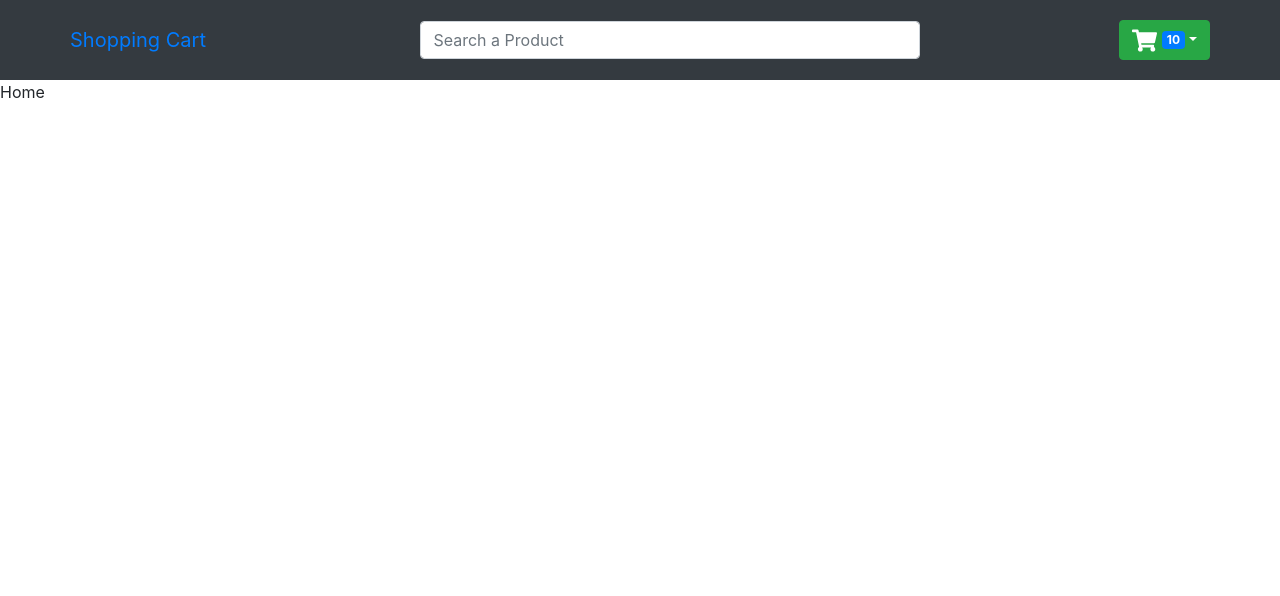
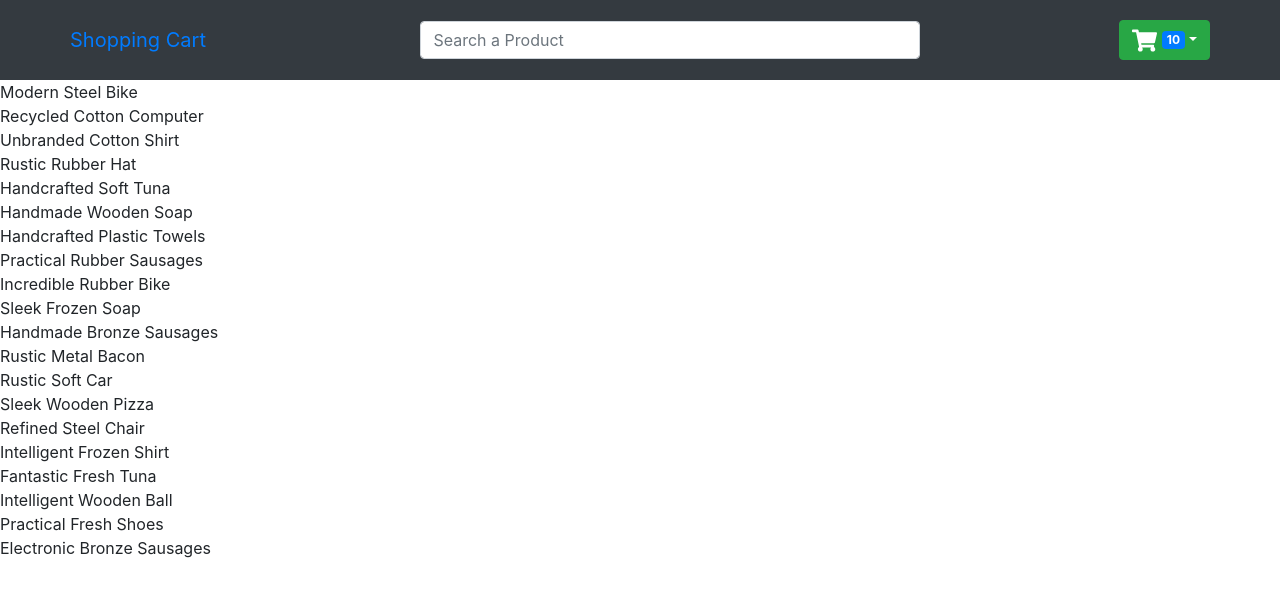
Before and after one commit to Pujari-Raj/Shopping-Cart, a React (Create React App) app: page / in a window 1280 px wide. Shown: the top 596 px of the page. Built offline with nearby package versions, Linux system fonts and the light colour scheme.

Commit message:
created and added context for products, single prodt page

```diff
--- a/package.json
+++ b/package.json
@@ -38,5 +38,8 @@
       "last 1 firefox version",
       "last 1 safari version"
     ]
+  },
+  "devDependencies": {
+    "@faker-js/faker": "^7.6.0"
   }
 }
--- a/src/components/Home.js
+++ b/src/components/Home.js
@@ -1,8 +1,19 @@
 import React from 'react'
+import { CartState } from '../context/Context'
+import SingleProduct from './SingleProduct';
 
 const Home = () => {
+    const {state : {products}} = CartState(); // destructing one layer
+    console.log(products);
   return (
-    <div>Home</div>
+    <div className='home'>
+        {/* <FIlters/> */}
+        <div className='productContainer'>
+            {products.map((prod) => {
+                return <SingleProduct prod={prod} key={prod.id} />
+            })}
+        </div>
+    </div>
   )
 }
 
--- /dev/null
+++ b/src/components/SingleProduct.js
@@ -0,0 +1,11 @@
+import React from 'react'
+
+const SingleProduct = ({prod}) => {
+  return (
+    <div>
+        {prod.name}
+    </div>
+  )
+}
+
+export default SingleProduct
--- /dev/null
+++ b/src/components/styles.css
@@ -0,0 +1,11 @@
+.home {
+    display: flex;
+}
+
+.productContainer{
+    display: flex;
+    width: 78%;
+    padding: 20px;
+    flex-wrap: wrap;
+    justify-content: space-around;
+}
--- /dev/null
+++ b/src/context/Context.js
@@ -0,0 +1,33 @@
+import React, { createContext, useContext, useReducer } from 'react';
+// Using (https://fakerjs.dev/) bcz faker is no more wokring
+import  {faker} from '@faker-js/faker';
+import { cartReducer } from './Reducer';
+
+const Cart = createContext();
+
+const Context = ({children}) => {
+
+    /*Craeting Array of 20 products and taking the values from faker API*/
+    const products = [...Array(20)].map(() => ({
+        id: faker.datatype.uuid(), //  for productid
+        name: faker.commerce.productName(), // for productname
+        price: faker.commerce.price(), // for product-price
+        image: faker.image.abstract(), // for product-image
+        inStock: faker.random.numeric(), // for product-availability
+        fastDelivery: faker.datatype.boolean(), // is product-fastDelivery
+        ratings: faker.datatype.number({'min': 1, 'max': 5}) // product ratings(1-5)
+    }));
+
+    console.log(products);
+    const [state, dispatch] = useReducer(cartReducer,{
+        products: products,
+        cart : [],
+    });
+
+  return <Cart.Provider value={{ state, dispatch}}>{children}</Cart.Provider>
+}
+
+export default Context;
+export const CartState = () => {
+    return useContext(Cart);
+}
--- /dev/null
+++ b/src/context/Reducer.js
@@ -0,0 +1,10 @@
+export const cartReducer = (state, action) => {
+    switch (action.type) {
+        // case value:
+
+        //     break;
+
+        default:
+            return state;
+    }
+}
--- a/src/index.js
+++ b/src/index.js
@@ -3,10 +3,13 @@ import ReactDOM from 'react-dom/client';
 import './index.css';
 import App from './App';
 import 'bootstrap/dist/css/bootstrap.min.css';
+import Context from './context/Context';
 
 const root = ReactDOM.createRoot(document.getElementById('root'));
 root.render(
   <React.StrictMode>
+    <Context>
     <App />
+    </Context>
   </React.StrictMode>
 );
```
Also changed, not shown: 1 other file (tests, documents, lock files or other folders).
